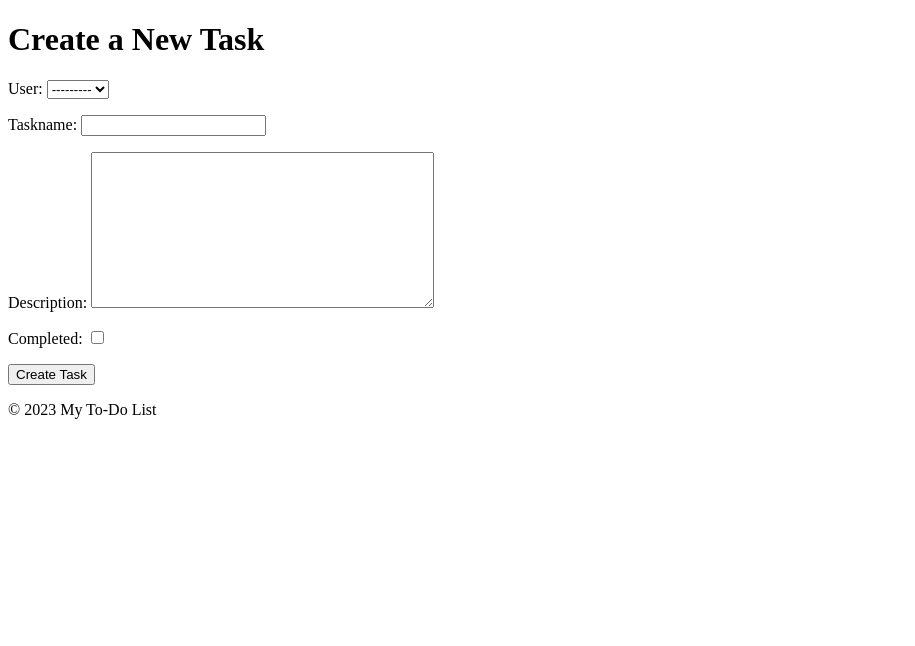
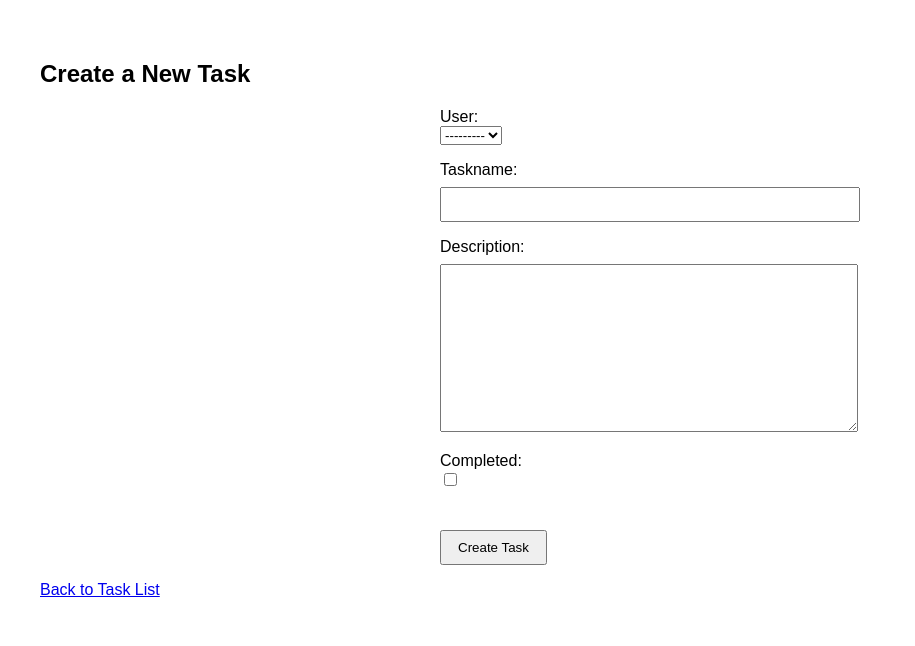
Before and after one commit to robelwelday/Todo-list-web-app, a Django app: page /core/task-create/ in a window 1280 px wide. Shown: the top 646 px of the page, without its empty margins (0-915 px from the left). Run offline with Django 4.2, Linux system fonts and the light colour scheme; data comes from the database, SQL or seed files in the repository; both versions use the stored data as it was after the commit.

Commit message:
create update view

```diff
--- a/core/models.py
+++ b/core/models.py
@@ -3,7 +3,7 @@ from django.contrib.auth.models import User
 
 # Create your models here.
 class Task(models.Model):
-    user=models.ForeignKey(User,on_delete=models.CASCADE,null=False,blank=False)
+    user = models.ForeignKey(User, on_delete=models.CASCADE, null=True, blank=True)
     taskname = models.CharField(max_length=255)
     description = models.TextField(null=True,blank=True)
     date = models.DateField(auto_now_add=True)
--- a/core/templates/task_create.html
+++ b/core/templates/task_create.html
@@ -2,22 +2,56 @@
 <html lang="en">
 <head>
     <meta charset="UTF-8">
-    <meta name="viewport" content="width=device-width, initial-scale=1.0">
-    <title>Task Create</title>
+    <title>Create New Task</title>
+    <style>
+        body {
+            font-family: Arial, sans-serif;
+            padding: 2rem;
+        }
+        form {
+            max-width: 400px;
+            margin: auto;
+        }
+        .errorlist {
+            color: red;
+            list-style-type: none;
+            padding: 0;
+        }
+        label {
+            display: block;
+            margin-top: 1rem;
+        }
+        input[type="text"],
+        textarea {
+            width: 100%;
+            padding: 0.5rem;
+            margin-top: 0.5rem;
+        }
+        button {
+            margin-top: 1.5rem;
+            padding: 0.5rem 1rem;
+        }
+    </style>
 </head>
 <body>
-    <header>
-        <h1>Create a New Task</h1>
-    </header>
-    <main>
-    <form action="/create-task/" method="post"></form>
+    <h2>Create a New Task</h2>
+
+    {% if form.errors %}
+        <ul class="errorlist">
+            {% for field, errors in form.errors.items %}
+                {% for error in errors %}
+                    <li><strong>{{ field }}:</strong> {{ error }}</li>
+                {% endfor %}
+            {% endfor %}
+        </ul>
+    {% endif %}
+
+    <form method="post">
         {% csrf_token %}
-        {{form.as_p}}
+        {{ form.as_p }}
         <button type="submit">Create Task</button>
     </form>
-    </main>
-    <footer>
-        <p>&copy; 2023 My To-Do List</p>
-    </footer>
+
+    <p><a href="{% url 'tasklist' %}">Back to Task List</a></p>
 </body>
 </html>
--- a/core/templates/task_list.html
+++ b/core/templates/task_list.html
@@ -20,6 +20,7 @@
 
                 <td>{{ task.taskname }}</td>
                 <td><a href="{% url 'taskdetail' task.id %}">View Details</a></td>
+                <td><a href="{% url 'updatetask' task.id %}">Update Task</a></td>  <!-- Changed URL name to lowercase -->
             </tr>
             {% endfor %}
         </tbody>
--- a/core/urls.py
+++ b/core/urls.py
@@ -1,9 +1,10 @@
 from django.urls import path
-from .views import Tasklist,createtask,taskdetail
+from .views import Tasklist,createtask,taskdetail,Updatetask
 
 
 urlpatterns=[
-    path('',Tasklist.as_view()),
+    path('',Tasklist.as_view(),name='tasklist'),
     path('Task/<int:pk>/',taskdetail.as_view(),name='taskdetail'),
     path('task-create/',createtask.as_view(),name='Createtask'),
+    path('update-task/<int:pk>',Updatetask.as_view(),name='updatetask'),
 ]
--- a/core/views.py
+++ b/core/views.py
@@ -3,7 +3,7 @@ from django.http import HttpResponse
 from django.views.generic import ListView
 from .models import Task
 from django.views.generic import DetailView
-from django.views.generic.edit import CreateView,  DeleteView
+from django.views.generic.edit import CreateView,UpdateView ,DeleteView
 from django.urls import reverse_lazy
 
 
@@ -19,7 +19,15 @@ class taskdetail(DetailView):
 class createtask(CreateView):
     model = Task
     template_name = 'task_create.html'
-    fields = ['user','taskname', 'description','completed']
-    success_url = reverse_lazy('taskdetail')
+    fields = ['user', 'taskname', 'description', 'completed']  # Ensure these fields exist in the Task model
+    success_url = reverse_lazy('tasklist')
+
+class Updatetask(UpdateView):
+    model = Task
+    template_name = 'update_task.html'
+    fields = ['user', 'taskname', 'description', 'completed']  # Ensure these fields exist in the Task model
+    success_url = reverse_lazy('tasklist') # Ensure 'tasklist' is correctly defined in core/urls.py
+
+
 class delettask(DeleteView):
     model=Task
```
Also changed, not shown: core/templates/update_task.html (added, +26 -0 lines), db.sqlite3.
